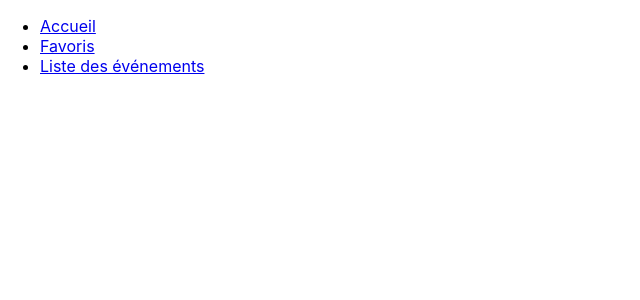
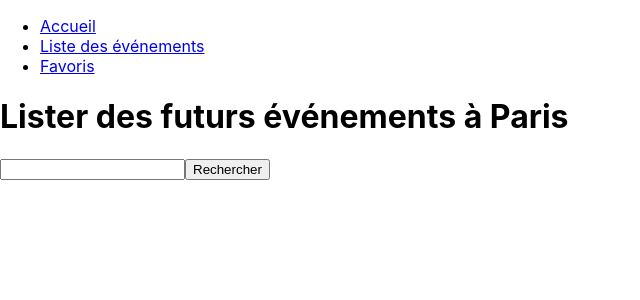
Before and after one commit to JulienT91/paris_event, a React (Create React App) app: page /paris_event/event in a window 1280 px wide. Shown: the top 300 px of the page, without its empty margins (0-640 px from the left). Built offline with nearby package versions, Linux system fonts and the light colour scheme.

Commit message:
add form and input to Search.jsx

```diff
--- a/src/App.js
+++ b/src/App.js
@@ -11,9 +11,8 @@ function App() {
   <Router basename="/paris_event/">
         <Switch>
           <Route path="/" exact component={Home} />
-          <Route path="/recherche" exact component={Search} />
-          <Route path="/favoris" component={Favorites} />
-          <Route path="/event" component={Details} />
+          <Route path="/event" exact component={Search} />
+          <Route path="/favorites" exact component={Favorites} />
         </Switch>
   </Router>
   );
--- a/src/components/Navbar.jsx
+++ b/src/components/Navbar.jsx
@@ -11,13 +11,13 @@ const NavBar = () => {
             </NavLink>
           </li>
           <li>
-            <NavLink exact to="/favoris" activeClassName="nav-active">
-              Favoris
+            <NavLink exact to="/event" activeClassName="nav-active">
+              Liste des événements
             </NavLink>
           </li>
           <li>
-            <NavLink exact to="/event" activeClassName="nav-active">
-              Liste des événements
+            <NavLink exact to="/favorites" activeClassName="nav-active">
+              Favoris
             </NavLink>
           </li>
         </ul>
--- a/src/views/Search.jsx
+++ b/src/views/Search.jsx
@@ -3,9 +3,18 @@ import NavBar from "../components/Navbar";
 
 const Search = () => {
     return(
-        <div className="Search">
-            <NavBar />
-        </div>
+        <main className="Search">
+            <div className="navContainer">
+                <NavBar />
+            </div>
+            <div className="searchBar">
+                <h1>Lister des futurs événements à Paris</h1>
+                <form>
+                    <input name="searchBar" type="text"></input>
+                    <button type="submit">Rechercher</button>
+                </form>
+            </div>
+        </main>
     )
 }
 
```
